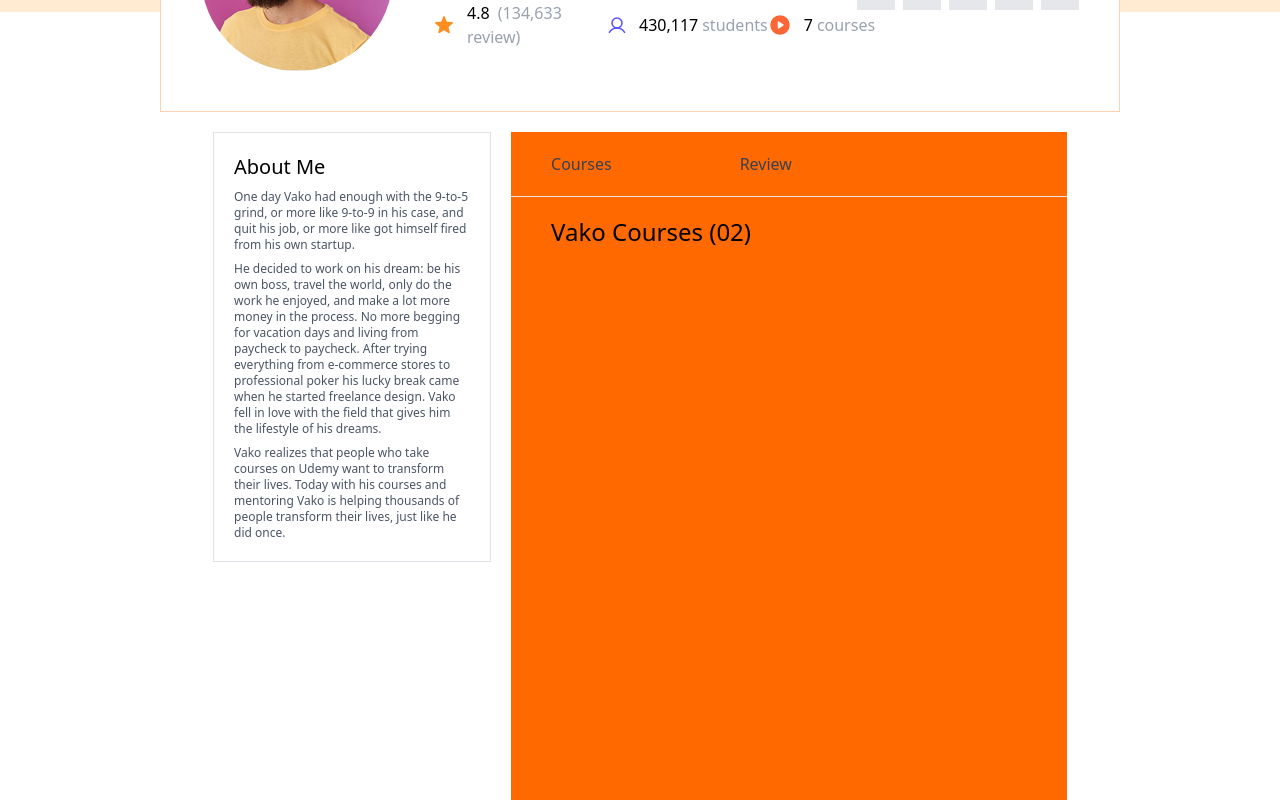
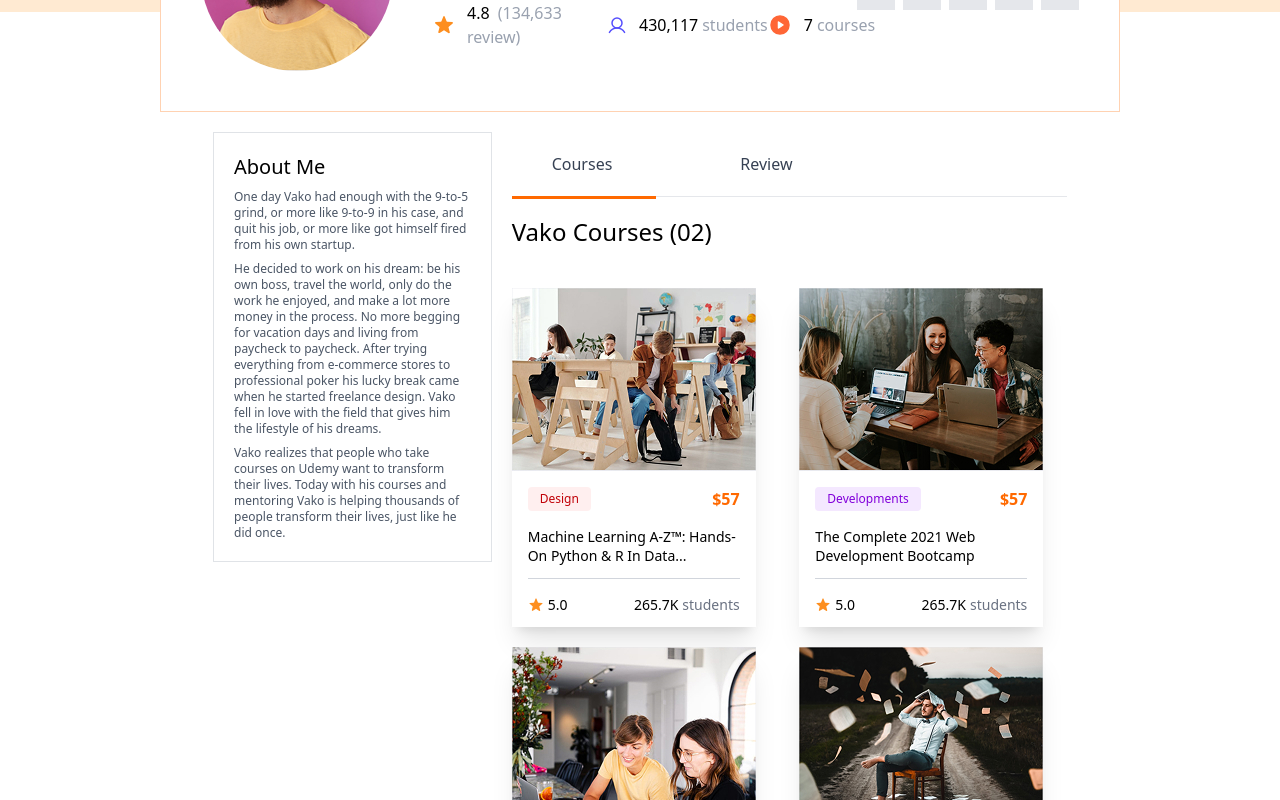
Before and after one commit to Haritha0705/etutor-lms, a React (Vite) app in the folder front_end/: page /instructor_profile in a window 1280 px wide. Shown: the part 340-1140 px from the top of the page. Built offline with nearby package versions, Linux system fonts and the light colour scheme.

Commit message:
add new chamnges

```diff
--- a/front_end/src/Pages/Instructor Profile/Instructor_Profile.tsx
+++ b/front_end/src/Pages/Instructor Profile/Instructor_Profile.tsx
@@ -11,7 +11,22 @@ import instergram from "../../assets/icons/instagramGray.svg"
 import youtube from "../../assets/icons/youtubeGray.svg"
 import whatapp from "../../assets/icons/whatsappGray.svg"
 import world from "../../assets/icons/Globe.svg"
+import CoursesCards from "../../Components/Landing Page/CoursesCards.tsx";
+import c1Img from "../../assets/image/Course Images1.jpg";
+import c2Img from "../../assets/image/Course Images2.jpg";
+import c3Img from "../../assets/image/Course Images3.jpg";
+import c4Img from "../../assets/image/Course Images4.jpg";
+import c5Img from "../../assets/image/Course Images5.jpg";
+import c10Img from "../../assets/image/Course Images10.jpg";
 
+const coursesCards =[
+    [c1Img,'Design','Machine Learning A-Z™: Hands-On Python & R In Data...','bg-red-200/30','text-red-700','$57','5.0','265.7K'],
+    [c2Img,'Developments','The Complete 2021 Web Development Bootcamp','bg-purple-300/30','text-purple-700','$57','5.0','265.7K'],
+    [c3Img,'Business','Learn Python Programming Masterclass','bg-green-200/30','text-green-700','$57','5.0','265.7K'],
+    [c4Img,'Marketing','The Complete Digital Marketing Course - 12 Courses in 1','bg-purple-300/30','text-purple-700','$57','5.0','265.7K'],
+    [c5Img,'IT & Software','Reiki Level I, II and Master/Teacher Program','bg-red-200/30','text-red-700','$57','5.0','265.7K'],
+    [c10Img,'Lifestyle','Google Analytics Certification - Learn How To Pass The Exam','bg-orange-200/30','text-orange-700','$57','5.0','265.7K']
+]
 
 
 const Instructor_Profile:React.FC = ()=> {
@@ -85,16 +100,18 @@ const Instructor_Profile:React.FC = ()=> {
                         <p>Vako realizes that people who take courses on Udemy want to transform their lives. Today with his courses and mentoring Vako is helping thousands of people transform their lives, just like he did once.</p>
                     </div>
                 </div>
-                <div className={'w-2/3 h-screen bg-orange-500 px-10 py-5 relative'}>
-                    <div className={'flex gap-32 text-gray-700'}>
-                        <div className={'w-full absolute top-16 h-[0.01rem] left-0 right-0 bg-gray-200'}></div>
+                <div className={'w-2/3 h-screen  py-5 relative'}>
+                    <div className={'flex px-10 gap-32 text-gray-700'}>
+                        <div className={'w-full absolute top-16 h-[0.02rem] left-0 right-0 bg-gray-200'}></div>
+                        <div className={'w-36 absolute top-16 h-[0.2rem] left-0 bg-orange-500'}></div>
                         <p>Courses</p>
                         <p>Review</p>
                     </div>
                     <p className={'py-10 text-2xl font-medium'}>Vako Courses (02)</p>
-                    <div className={'grid grid-cols-2'}>
-
-
+                    <div className='grid grid-cols-2 gap-5 pb-90'>
+                        {coursesCards.map(([img,category,text,categoryColour,categoryTextColour,price,rating,studentCount],i)=>(
+                            <CoursesCards key={i} img={img} category={category} text={text} categoryColour={categoryColour} categoryTextColour={categoryTextColour} price={price} rating={rating} studentCount={studentCount}/>
+                        ))}
                     </div>
                 </div>
             </div>
```
